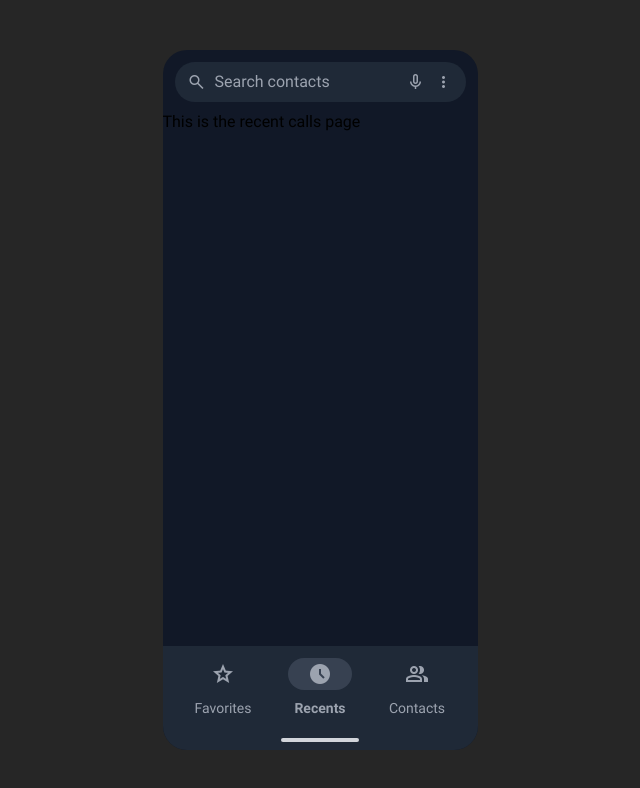
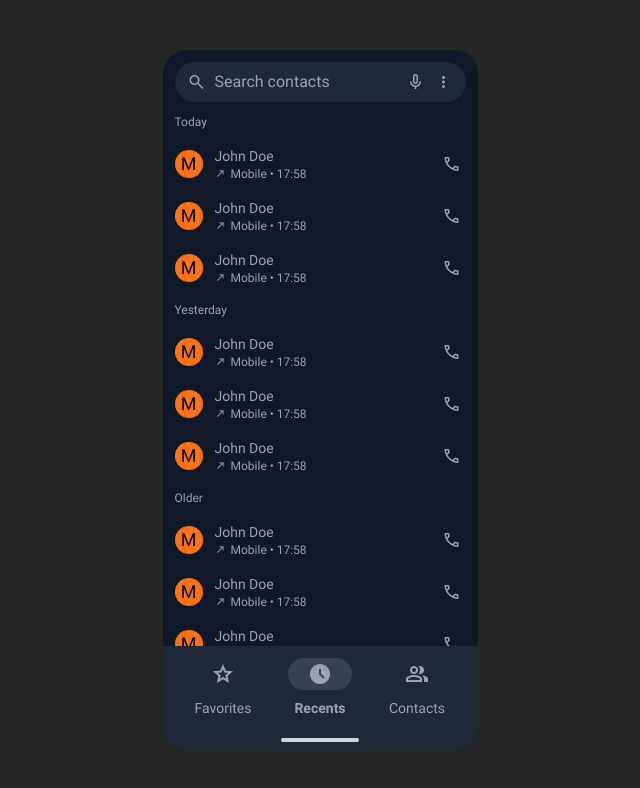
Before and after one commit to loucabaigneres/google-phone-app, a Vue app: page / in a window 1280 px wide. Shown: the top 788 px of the page, without its empty margins (320-960 px from the left). Built offline with nearby package versions, Linux system fonts and the light colour scheme.

Commit message:
💄 Create HomeView & CallCard

```diff
--- /dev/null
+++ b/src/components/CallCard.vue
@@ -0,0 +1,19 @@
+<template>
+  <div class="flex items-center gap-3">
+    <div
+      class="flex h-7 w-7 items-center justify-center rounded-full bg-orange-500"
+    >
+      <h3 class="text-lg text-gray-950">M</h3>
+    </div>
+    <div class="flex flex-col">
+      <h5 class="text-sm">John Doe</h5>
+      <div class="flex items-center gap-1">
+        <span class="material-symbols-outlined text-xs"> call_made </span>
+        <p class="text-xs">Mobile • 17:58</p>
+      </div>
+    </div>
+    <div class="ml-auto flex h-7 w-7 items-center justify-center rounded-full">
+      <span class="material-symbols-outlined text-xl"> call </span>
+    </div>
+  </div>
+</template>
--- a/src/views/HomeView.vue
+++ b/src/views/HomeView.vue
@@ -1,5 +1,28 @@
+<script setup>
+import CallCard from "@/components/CallCard.vue"
+</script>
+
 <template>
-  <section>
-    <h1>This is the recent calls page</h1>
+  <section
+    class="no-scrollbar flex h-full flex-col gap-4 overflow-y-auto px-3 py-1 text-gray-400"
+  >
+    <h4 class="text-xs">Today</h4>
+    <div class="flex flex-col gap-4">
+      <CallCard />
+      <CallCard />
+      <CallCard />
+    </div>
+    <h4 class="text-xs">Yesterday</h4>
+    <div class="flex flex-col gap-4">
+      <CallCard />
+      <CallCard />
+      <CallCard />
+    </div>
+    <h4 class="text-xs">Older</h4>
+    <div class="flex flex-col gap-4">
+      <CallCard />
+      <CallCard />
+      <CallCard />
+    </div>
   </section>
 </template>
--- a/tailwind.config.js
+++ b/tailwind.config.js
@@ -8,5 +8,19 @@ export default {
       },
     },
   },
-  plugins: [],
+  plugins: [
+    function ({ addUtilities }) {
+      const newUtilities = {
+        ".no-scrollbar::-webkit-scrollbar": {
+          display: "none",
+        },
+        ".no-scrollbar": {
+          "-ms-overflow-style": "none",
+          "scrollbar-width": "none",
+        },
+      }
+
+      addUtilities(newUtilities)
+    },
+  ],
 }
```
